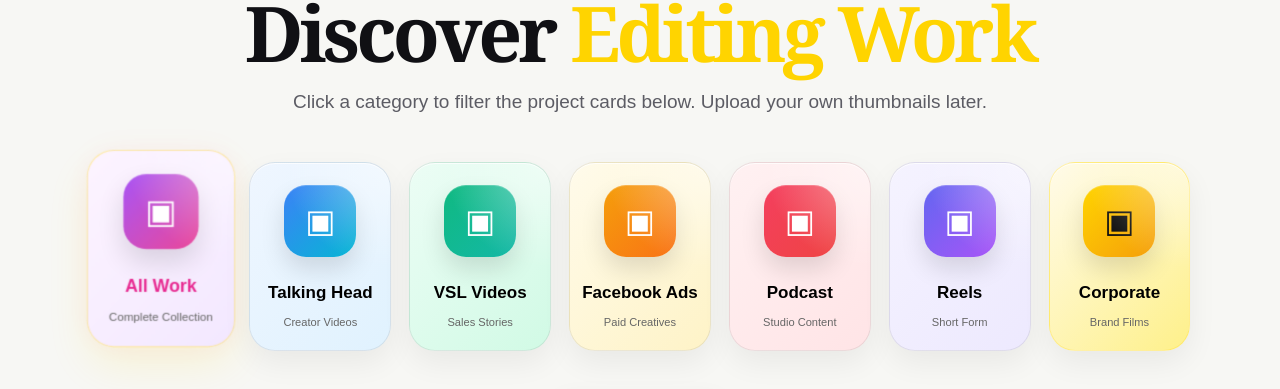
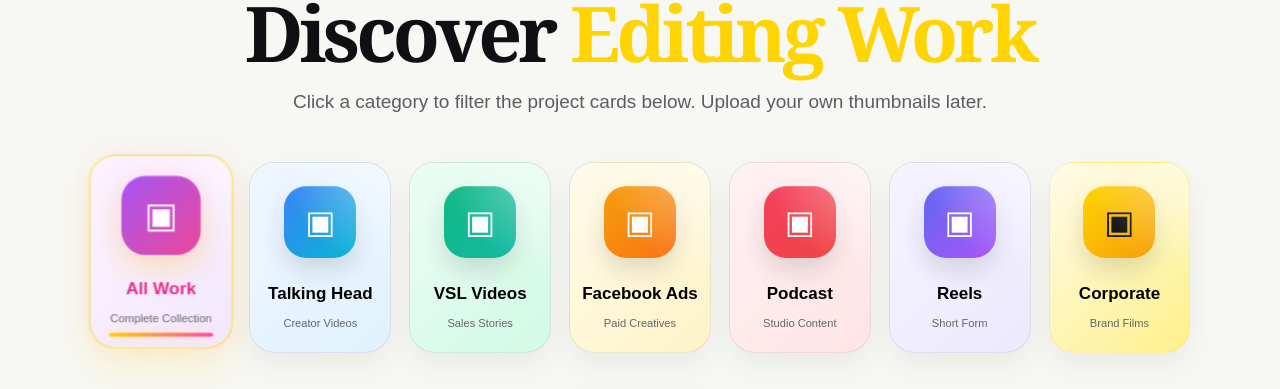
Before and after one commit to shahzaibkhatri918-stack/Shahzaib-Freelance, a Next.js app: page / in a window 1280 px wide. Shown: the part 953-1342 px from the top of the page. Built offline with nearby package versions, Linux system fonts and the light colour scheme.

Commit message:
Update globals.css

```diff
--- a/app/globals.css
+++ b/app/globals.css
@@ -1529,3 +1529,96 @@ a {
     font-size: 12px !important;
   }
 }
+/* =========================================================
+   PREMIUM ACTIVE CATEGORY STYLE
+   Jab kisi category box par click ho (active class lage),
+   to text ka color bilkul Home menu jaisa gradient ho jayega.
+   Is code ko app/globals.css ke END me paste karo.
+   ========================================================= */
+
+/* Active Category Card */
+.category.active,
+.category[aria-selected="true"] {
+  border: 2px solid rgba(255, 212, 0, 0.45) !important;
+  box-shadow:
+    0 20px 40px rgba(255, 212, 0, 0.15),
+    0 0 30px rgba(255, 77, 166, 0.08) !important;
+  transform: translateY(-6px) scale(1.02) !important;
+}
+
+/* Active Card Title Gradient (Home menu jaisa) */
+.category.active h3,
+.category[aria-selected="true"] h3 {
+  background: linear-gradient(
+    90deg,
+    #ffd400 0%,
+    #ffe45c 30%,
+    #ff8ac6 70%,
+    #ffffff 100%
+  ) !important;
+  -webkit-background-clip: text !important;
+  -webkit-text-fill-color: transparent !important;
+  background-clip: text !important;
+  text-shadow:
+    0 0 12px rgba(255, 212, 0, 0.25),
+    0 0 20px rgba(255, 77, 166, 0.12) !important;
+}
+
+/* Active Card Subtitle Gradient */
+.category.active p,
+.category[aria-selected="true"] p {
+  background: linear-gradient(
+    90deg,
+    #ffd400 0%,
+    #ff9fd0 100%
+  ) !important;
+  -webkit-background-clip: text !important;
+  -webkit-text-fill-color: transparent !important;
+  background-clip: text !important;
+  font-weight: 600 !important;
+}
+
+/* Active Project Count Badge */
+.category.active .projectCount,
+.category[aria-selected="true"] .projectCount,
+.category.active .count,
+.category[aria-selected="true"] .count {
+  background: linear-gradient(
+    135deg,
+    #ffd400,
+    #ff4da6
+  ) !important;
+  color: #111 !important;
+  border-color: transparent !important;
+  box-shadow:
+    0 8px 20px rgba(255, 212, 0, 0.25) !important;
+}
+
+/* Active Icon Glow */
+.category.active .catIcon,
+.category[aria-selected="true"] .catIcon {
+  transform: scale(1.08) !important;
+  box-shadow:
+    0 15px 30px rgba(255, 212, 0, 0.22),
+    0 0 25px rgba(255, 77, 166, 0.15),
+    inset 0 1px 0 rgba(255, 255, 255, 0.25) !important;
+}
+
+/* Bottom Gradient Underline */
+.category.active::after,
+.category[aria-selected="true"]::after {
+  content: "" !important;
+  position: absolute !important;
+  left: 18px !important;
+  right: 18px !important;
+  bottom: 10px !important;
+  height: 4px !important;
+  border-radius: 999px !important;
+  background: linear-gradient(
+    90deg,
+    #ffd400 0%,
+    #ff4da6 100%
+  ) !important;
+  box-shadow:
+    0 0 12px rgba(255, 212, 0, 0.35) !important;
+}
```
